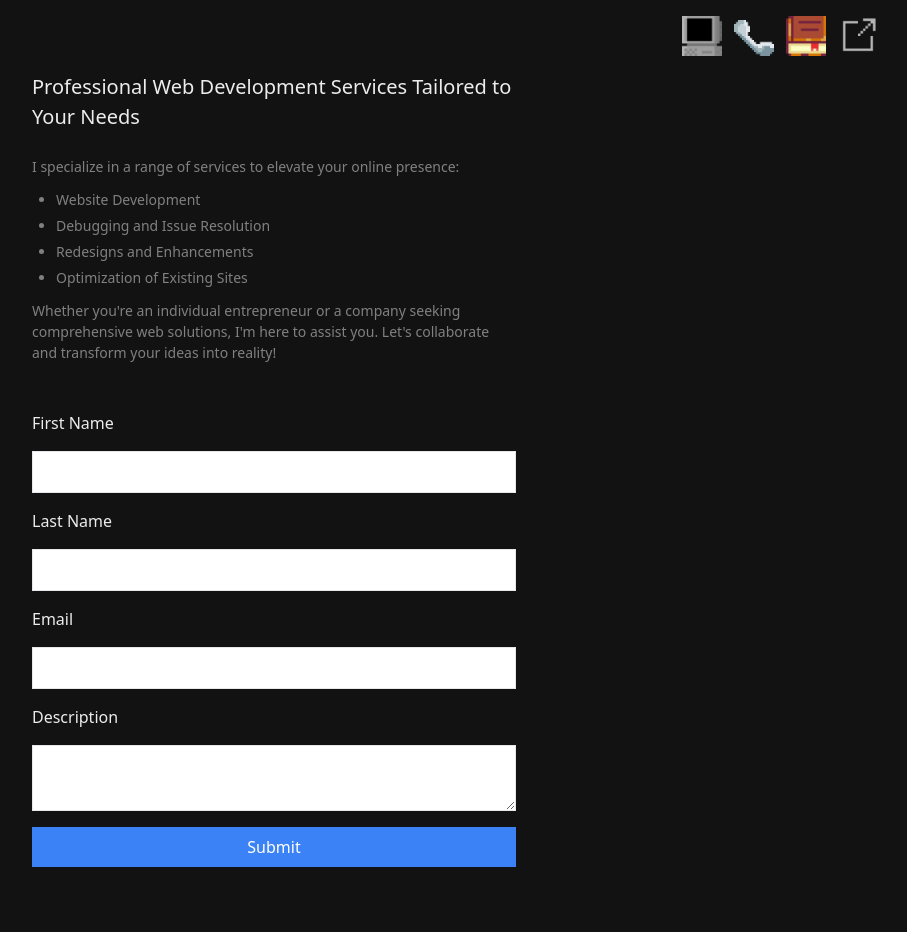
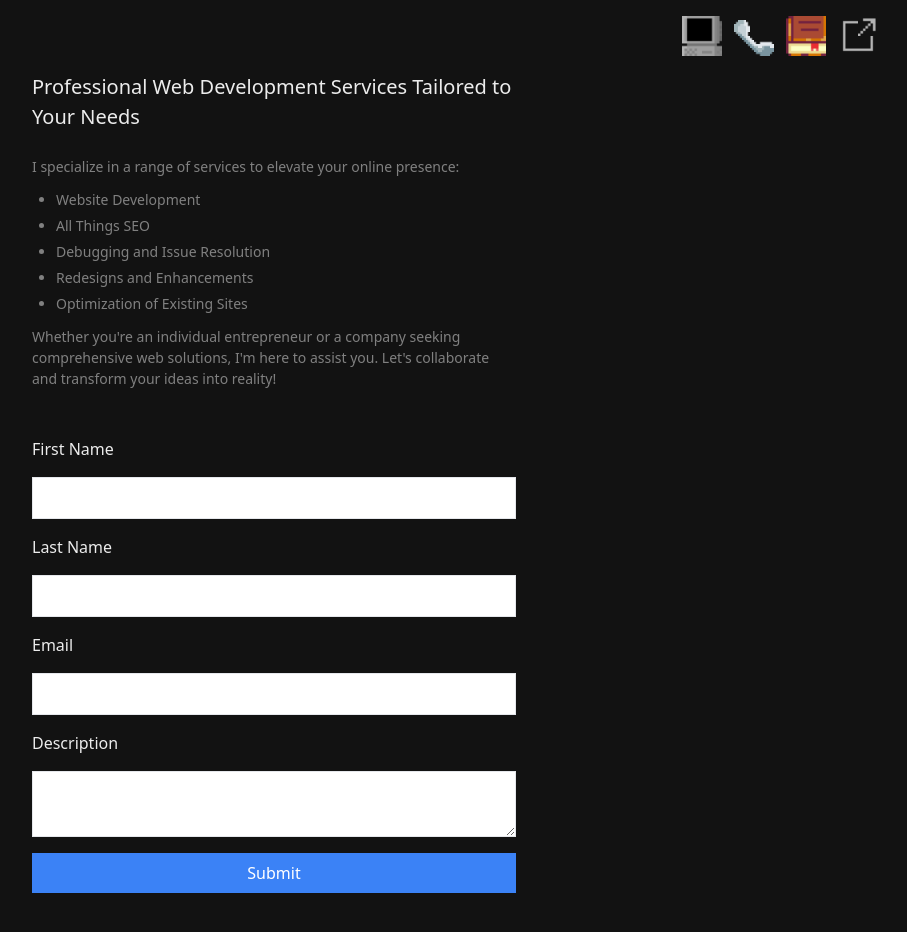
Before and after one commit to Scottsdaaale/portfolio-v2, a Next.js app: page /contact in a window 1280 px wide. Shown: the top 932 px of the page, without its empty margins (366-1273 px from the left). Built offline with nearby package versions, Linux system fonts and the light colour scheme.

Commit message:
added li

```diff
--- a/app/components/routes/contact/ContactForm.js
+++ b/app/components/routes/contact/ContactForm.js
@@ -76,6 +76,7 @@ function ContactForm() {
         </p>
         <ul className='my-3'>
           <li>Website Development</li>
+          <li>All Things SEO</li>
           <li>Debugging and Issue Resolution</li>
           <li>Redesigns and Enhancements</li>
           <li>Optimization of Existing Sites</li>
```
